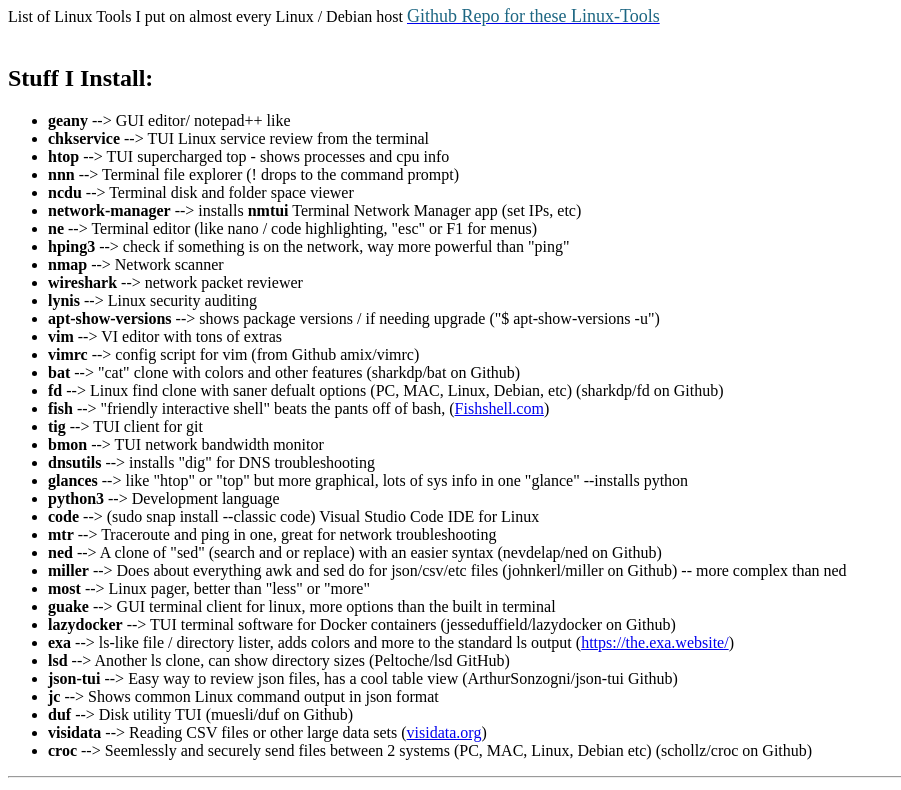
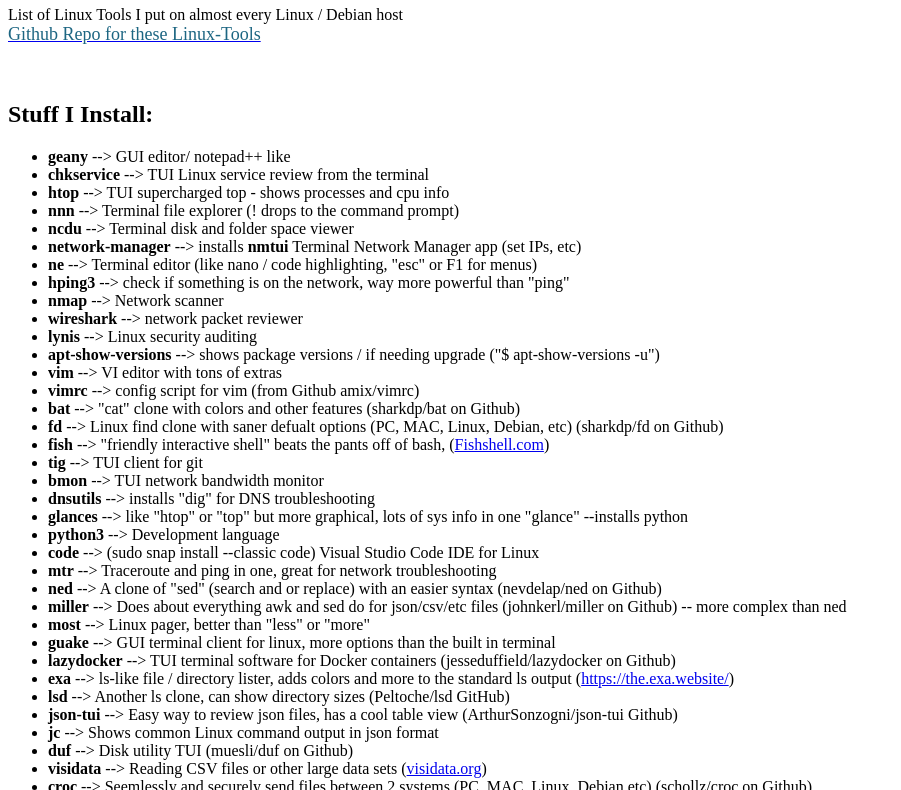
Before and after one commit to StewAlexander-com/Linux-Tools, a plain HTML site: page index.html in a window 1280 px wide. Shown: the part 60-850 px from the top of the page, without its empty margins (0-901 px from the left). Drawn offline with Linux system fonts and the light colour scheme.

Commit message:
Update index.html

```diff
--- a/index.html
+++ b/index.html
@@ -1,6 +1,6 @@
 <h1 id="linux-tools">Linux-Tools</h1>
 List of Linux Tools I put on almost every Linux / Debian host
-<a href="https://github.com/StewAlexander-com/Linux-Tools"><font color="#1d6682"size=4>Github Repo for these Linux-Tools</font></a>
+<br><a href="https://github.com/StewAlexander-com/Linux-Tools"><font color="#1d6682"size=4>Github Repo for these Linux-Tools</font></a></br>
 <br><br>
 <h2>Stuff I Install:</h2>
 <ul>
```
